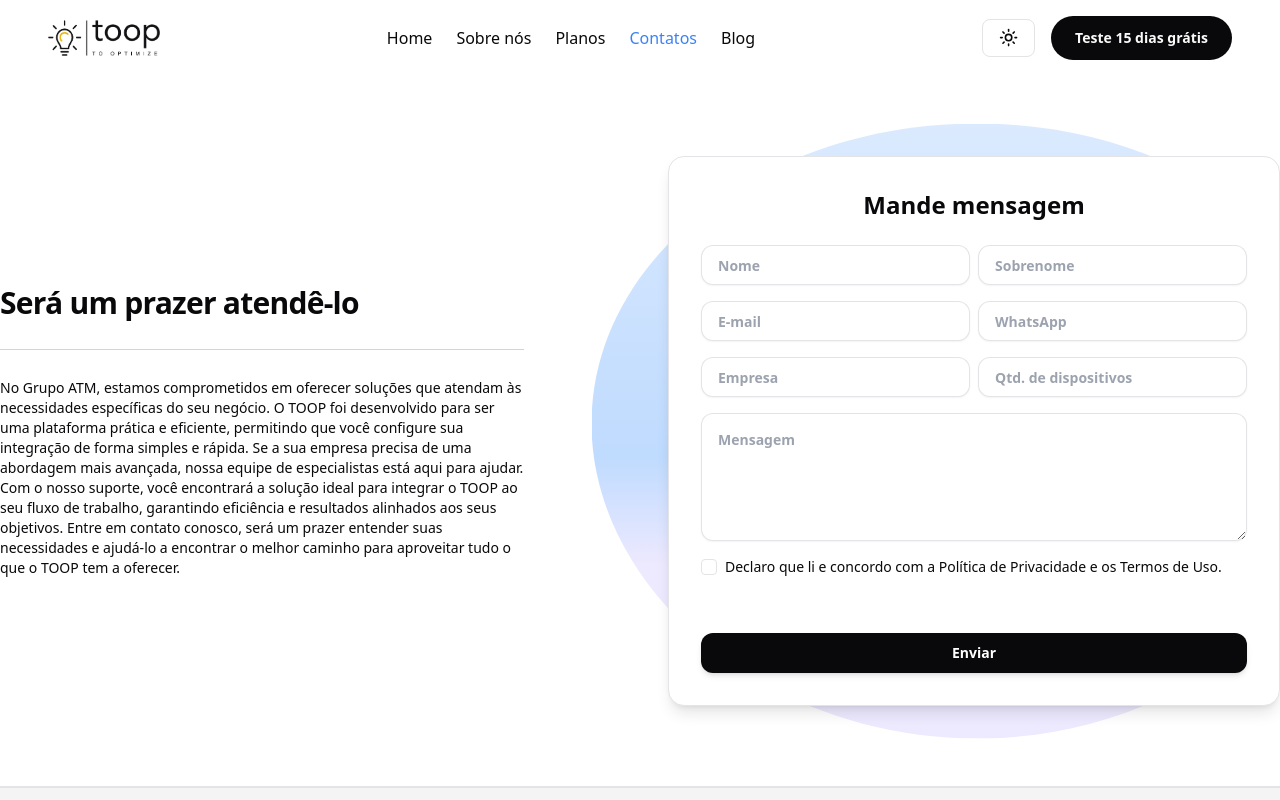
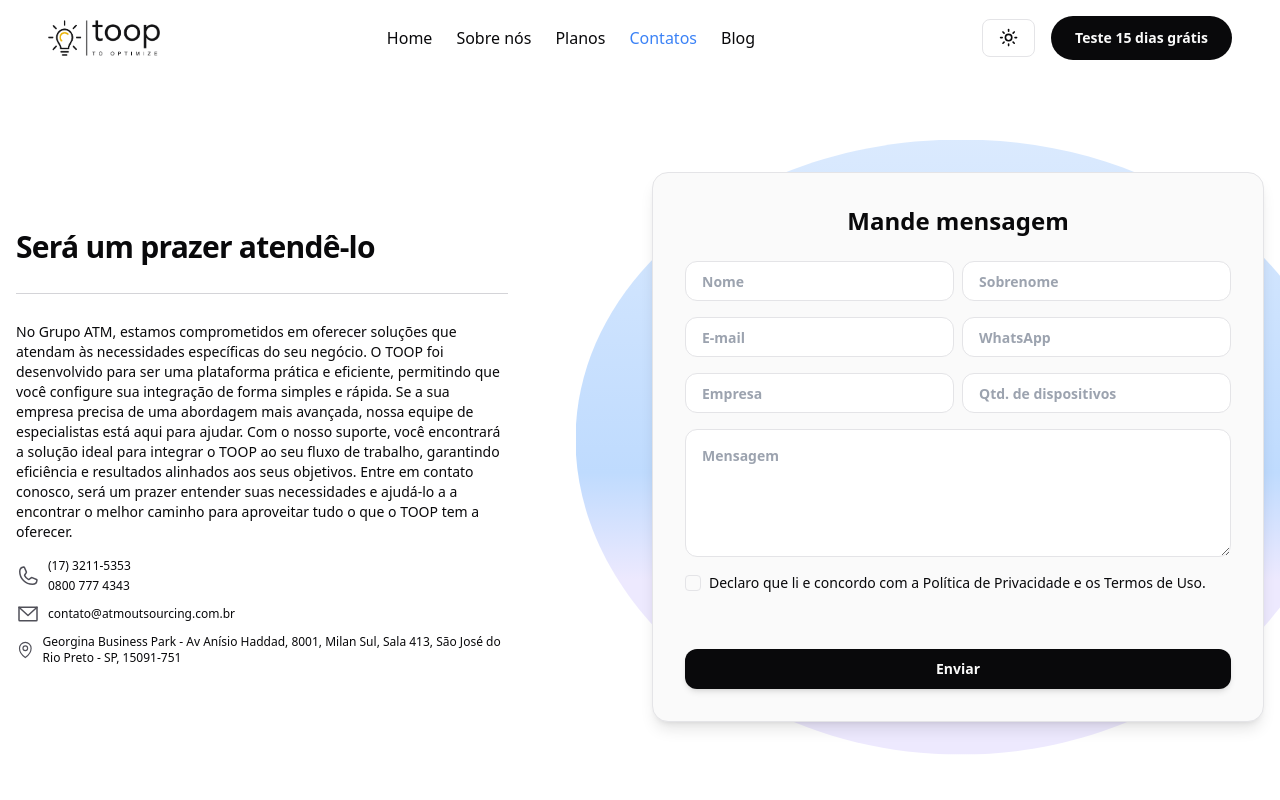
Before and after one commit to atmoutsourcing/toop-landing-page, a Next.js app: page /contacts in a window 1280 px wide. Shown: the top 800 px of the page. Built offline with nearby package versions, Linux system fonts and the light colour scheme.

Commit message:
finalizando tela de contatos

```diff
--- a/src/app/contacts/page.tsx
+++ b/src/app/contacts/page.tsx
@@ -1,36 +1,89 @@
+'use client'
+
 import Image from 'next/image'
 import Ellipse from '../../../public/Ellipse.svg'
+import EllipseDark from '../../../public/EllipseDark.svg'
 import { Checkbox } from '@/components/ui/checkbox'
+import { EnvelopeSimple, MapPin, Phone } from 'phosphor-react'
 
 export default function Contacts() {
   return (
-    <div className="mx-auto mb-20 mt-20 flex max-w-[1440px] items-center gap-36">
+    <div className="mx-auto mb-20 mt-20 flex max-w-[1440px] flex-col items-center gap-36 p-4 md:flex-row">
       <div className="flex flex-col gap-3">
         <span className="text-3xl font-bold tracking-tight">
           Será um prazer atendê-lo
         </span>
 
-        <hr className="my-4 border-t border-zinc-300 dark:border-zinc-600" />
+        <hr className="my-4 border-t border-zinc-300 dark:border-zinc-700" />
 
-        <p className="text-sm">
-          No Grupo ATM, estamos comprometidos em oferecer soluções que atendam
-          às necessidades específicas do seu negócio. O TOOP foi desenvolvido
-          para ser uma plataforma prática e eficiente, permitindo que você
-          configure sua integração de forma simples e rápida. Se a sua empresa
-          precisa de uma abordagem mais avançada, nossa equipe de especialistas
-          está aqui para ajudar. Com o nosso suporte, você encontrará a solução
-          ideal para integrar o TOOP ao seu fluxo de trabalho, garantindo
-          eficiência e resultados alinhados aos seus objetivos. Entre em contato
-          conosco, será um prazer entender suas necessidades e ajudá-lo a
-          encontrar o melhor caminho para aproveitar tudo o que o TOOP tem a
-          oferecer.
-        </p>
+        <div className="flex flex-col gap-4">
+          <p className="text-sm font-medium">
+            No Grupo ATM, estamos comprometidos em oferecer soluções que atendam
+            às necessidades específicas do seu negócio. O TOOP foi desenvolvido
+            para ser uma plataforma prática e eficiente, permitindo que você
+            configure sua integração de forma simples e rápida. Se a sua empresa
+            precisa de uma abordagem mais avançada, nossa equipe de
+            especialistas está aqui para ajudar. Com o nosso suporte, você
+            encontrará a solução ideal para integrar o TOOP ao seu fluxo de
+            trabalho, garantindo eficiência e resultados alinhados aos seus
+            objetivos. Entre em contato conosco, será um prazer entender suas
+            necessidades e ajudá-lo a a encontrar o melhor caminho para
+            aproveitar tudo o que o TOOP tem a oferecer.
+          </p>
+
+          <div className="flex flex-col gap-2">
+            <div className="flex flex-row items-center gap-2">
+              <Phone className="h-6 w-6 text-icons dark:text-zinc-400" />
+
+              <div className="flex flex-col gap-1">
+                <span className="text-xs">(17) 3211-5353</span>
+                <span className="text-xs">0800 777 4343</span>
+              </div>
+            </div>
+
+            <div className="flex flex-row items-center gap-2">
+              <EnvelopeSimple className="h-6 w-6 text-icons dark:text-zinc-400" />
+              <span className="text-xs">contato@atmoutsourcing.com.br</span>
+            </div>
+
+            <div className="flex flex-row items-center gap-2">
+              <MapPin className="h-6 w-6 text-icons dark:text-zinc-400" />
+              <span className="text-xs">
+                Georgina Business Park - Av Anísio Haddad, 8001, Milan Sul, Sala
+                413, São José do Rio Preto - SP, 15091-751
+              </span>
+            </div>
+          </div>
+        </div>
       </div>
+      {/*
+      <Image
+        src={iconWhite}
+        alt="Toop icon"
+        className="hidden h-8 w-8 dark:block"
+      />
+
+      <Image
+        src={iconDark}
+        alt="Toop icon"
+        className="block h-8 w-8 dark:hidden"
+      /> */}
 
       <div className="relative flex items-center">
-        <Image src={Ellipse} alt="ellipse" className="absolute scale-125" />
+        <Image
+          src={EllipseDark}
+          alt="ellipse"
+          className="absolute hidden scale-125 dark:block"
+        />
+
+        <Image
+          src={Ellipse}
+          alt="ellipse"
+          className="absolute block scale-125 dark:hidden"
+        />
+
         <div className="inset-0 z-10 flex items-center justify-center">
-          <div className="bg-b-zinc-200 h-[550px] w-[612px] max-w-[652px] flex-col rounded-2xl border bg-white p-8 shadow-lg">
+          <div className="bg-b-zinc-200 min-w-399 min-h-550 h-auto max-h-[550px] w-auto max-w-[652px] flex-col rounded-2xl border bg-zinc-50 p-8 shadow-lg dark:bg-shapePrimary md:h-[550px] md:w-[612px]">
             <h1 className="flex justify-center text-2xl font-bold">
               Mande mensagem
             </h1>
@@ -38,17 +91,17 @@ export default function Contacts() {
             <form className="mt-6 flex flex-col gap-4">
               <div className="flex flex-row gap-2">
                 <input
-                  id="email"
+                  id="name"
                   type="text"
                   placeholder="Nome"
-                  className="h-10 w-full rounded-xl border border-b-zinc-200 p-4 text-sm font-medium text-zinc-800 shadow-sm outline-none placeholder:font-bold dark:bg-zinc-700 placeholder:dark:text-zinc-500"
+                  className="h-10 w-full rounded-xl border border-zinc-200 p-4 text-sm font-medium text-zinc-800 outline-none placeholder:font-bold dark:border-zinc-800 dark:bg-zinc-900 dark:text-zinc-100 placeholder:dark:text-zinc-400"
                 />
 
                 <input
                   id="email"
                   type="text"
                   placeholder="Sobrenome"
-                  className="h-10 w-full rounded-xl border border-b-zinc-200 p-4 text-sm font-medium text-zinc-800 shadow-sm outline-none placeholder:font-bold dark:bg-zinc-700 placeholder:dark:text-zinc-500"
+                  className="h-10 w-full rounded-xl border border-zinc-200 p-4 text-sm font-medium text-zinc-800 outline-none placeholder:font-bold dark:border-zinc-800 dark:bg-zinc-900 dark:text-zinc-100 placeholder:dark:text-zinc-400"
                 />
               </div>
 
@@ -57,14 +110,14 @@ export default function Contacts() {
                   id="email"
                   type="text"
                   placeholder="E-mail"
-                  className="h-10 w-full rounded-xl border border-b-zinc-200 p-4 text-sm font-medium text-zinc-800 shadow-sm outline-none placeholder:font-bold dark:bg-zinc-700 placeholder:dark:text-zinc-500"
+                  className="h-10 w-full rounded-xl border border-zinc-200 p-4 text-sm font-medium text-zinc-800 outline-none placeholder:font-bold dark:border-zinc-800 dark:bg-zinc-900 dark:text-zinc-100 placeholder:dark:text-zinc-400"
                 />
 
                 <input
                   id="email"
                   type="text"
                   placeholder="WhatsApp"
-                  className="h-10 w-full rounded-xl border border-b-zinc-200 p-4 text-sm font-medium text-zinc-800 shadow-sm outline-none placeholder:font-bold dark:bg-zinc-700 placeholder:dark:text-zinc-500"
+                  className="h-10 w-full rounded-xl border border-zinc-200 p-4 text-sm font-medium text-zinc-800 outline-none placeholder:font-bold dark:border-zinc-800 dark:bg-zinc-900 dark:text-zinc-100 placeholder:dark:text-zinc-400"
                 />
               </div>
 
@@ -73,21 +126,21 @@ export default function Contacts() {
                   id="email"
                   type="text"
                   placeholder="Empresa"
-                  className="h-10 w-full rounded-xl border border-b-zinc-200 p-4 text-sm font-medium text-zinc-800 shadow-sm outline-none placeholder:font-bold dark:bg-zinc-700 placeholder:dark:text-zinc-500"
+                  className="h-10 w-full rounded-xl border border-zinc-200 p-4 text-sm font-medium text-zinc-800 outline-none placeholder:font-bold dark:border-zinc-800 dark:bg-zinc-900 dark:text-zinc-100 placeholder:dark:text-zinc-400"
                 />
 
                 <input
                   id="email"
                   type="text"
                   placeholder="Qtd. de dispositivos"
-                  className="h-10 w-full rounded-xl border border-b-zinc-200 p-4 text-sm font-medium text-zinc-800 shadow-sm outline-none placeholder:font-bold dark:bg-zinc-700 placeholder:dark:text-zinc-500"
+                  className="h-10 w-full rounded-xl border border-zinc-200 p-4 text-sm font-medium text-zinc-800 outline-none placeholder:font-bold dark:border-zinc-800 dark:bg-zinc-900 dark:text-zinc-100 placeholder:dark:text-zinc-400"
                 />
               </div>
 
               <textarea
                 id="remarks"
                 placeholder="Mensagem"
-                className="h-32 w-full rounded-xl border border-b-zinc-200 p-4 text-sm font-medium text-zinc-800 shadow-sm outline-none placeholder:font-bold dark:bg-zinc-700 placeholder:dark:text-zinc-500"
+                className="h-32 w-full rounded-xl border border-zinc-200 p-4 text-sm font-medium text-zinc-800 outline-none placeholder:font-bold dark:border-zinc-800 dark:bg-zinc-900 dark:text-zinc-100 placeholder:dark:text-zinc-400"
               />
 
               <div className="flex items-center gap-2">
@@ -99,7 +152,7 @@ export default function Contacts() {
                 </span>
               </div>
 
-              <button className="bg-b-zinc-400 left-1/2 mt-10 h-10 w-full rounded-xl bg-zinc-950 text-sm font-bold text-white shadow-md hover:bg-zinc-800">
+              <button className="bg-b-zinc-400 left-1/2 h-10 w-full rounded-xl bg-zinc-950 text-sm font-bold text-zinc-50 shadow-md transition hover:bg-zinc-800 dark:bg-zinc-50 dark:text-zinc-950 dark:hover:bg-zinc-200 md:mt-10">
                 Enviar
               </button>
             </form>
```
Also changed, not shown: public/EllipseDark.svg (added).
